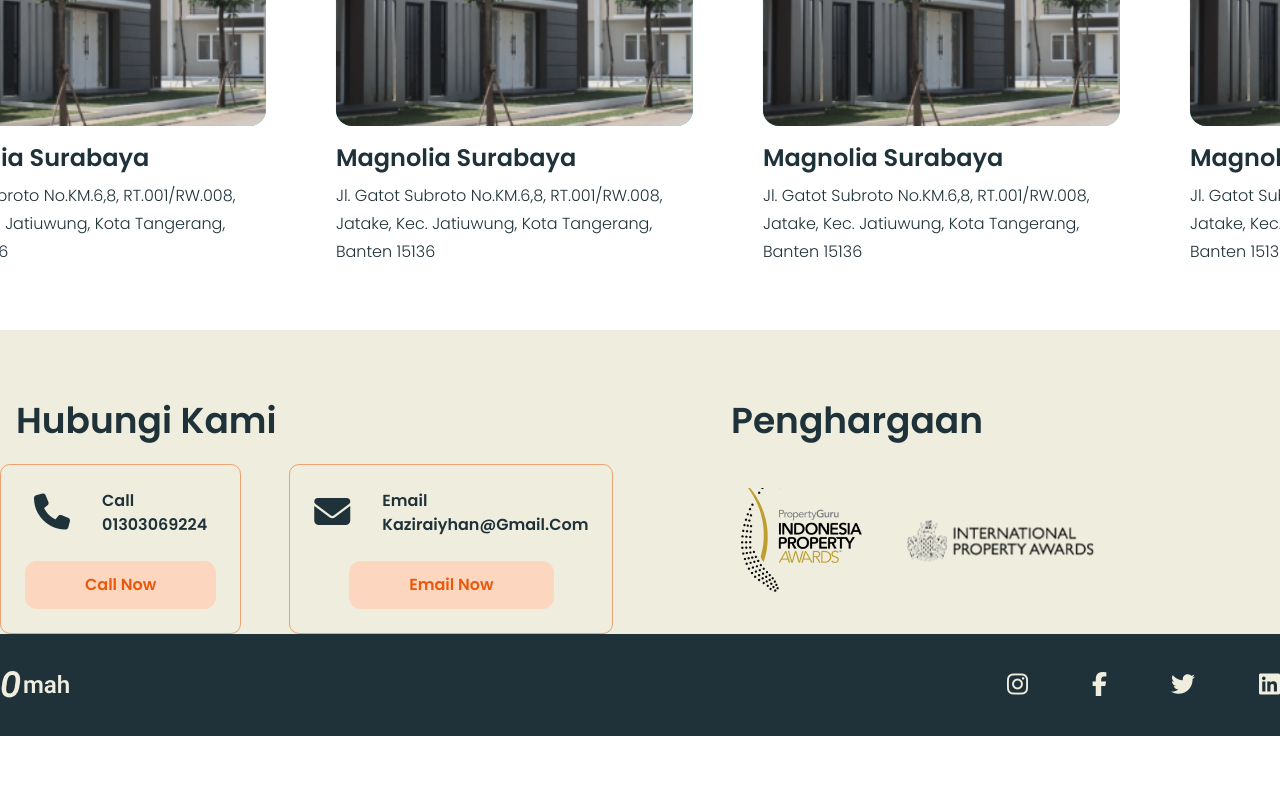
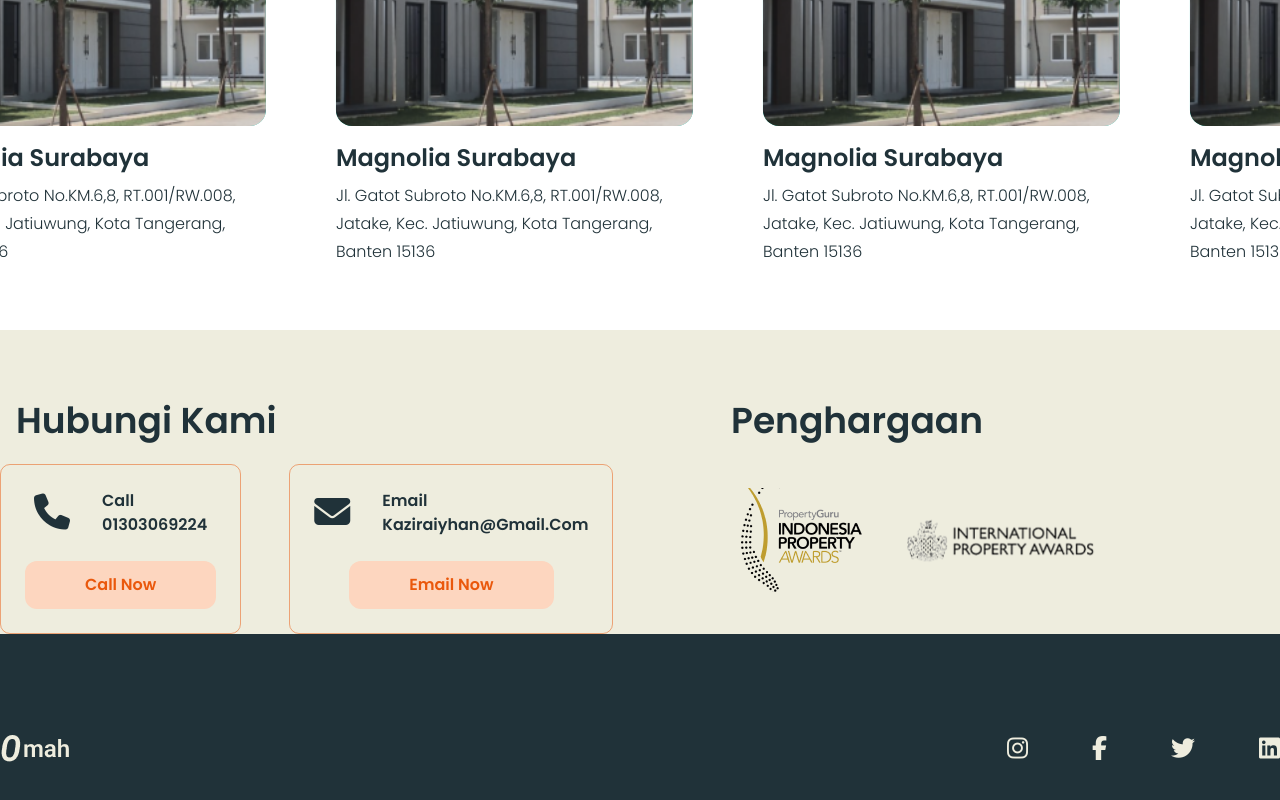
Before and after one commit to Kaziraiyhan/Omah, a website: page index.html in a window 1280 px wide. Shown: the part 2928-3728 px from the top of the page. Before the commit the page ends 3664 px from the top, so only its background shows below. Drawn offline with nearby package versions, Linux system fonts and the light colour scheme.

Commit message:
add margin top 64 at bottom

```diff
--- a/index.html
+++ b/index.html
@@ -541,7 +541,7 @@
         <div></div>
       </div>
       <div class="bg-secondary py-[30px] ">
-        <div class="container mx-auto flex justify-between flex-col sm:flex-row gap-y-8 items-center">
+        <div class="container mt-16 mx-auto flex justify-between flex-col sm:flex-row gap-y-8 items-center">
           <div class="image self-start ms-8 sm:ms-0"><img src="./image/home/footer_logo.png" alt="logo"></div>
           <ul class="flex gap-16 text-2xl text-primery">
             <li><a href="#"><i class="fa-brands fa-instagram"></i></a> </li>
```
